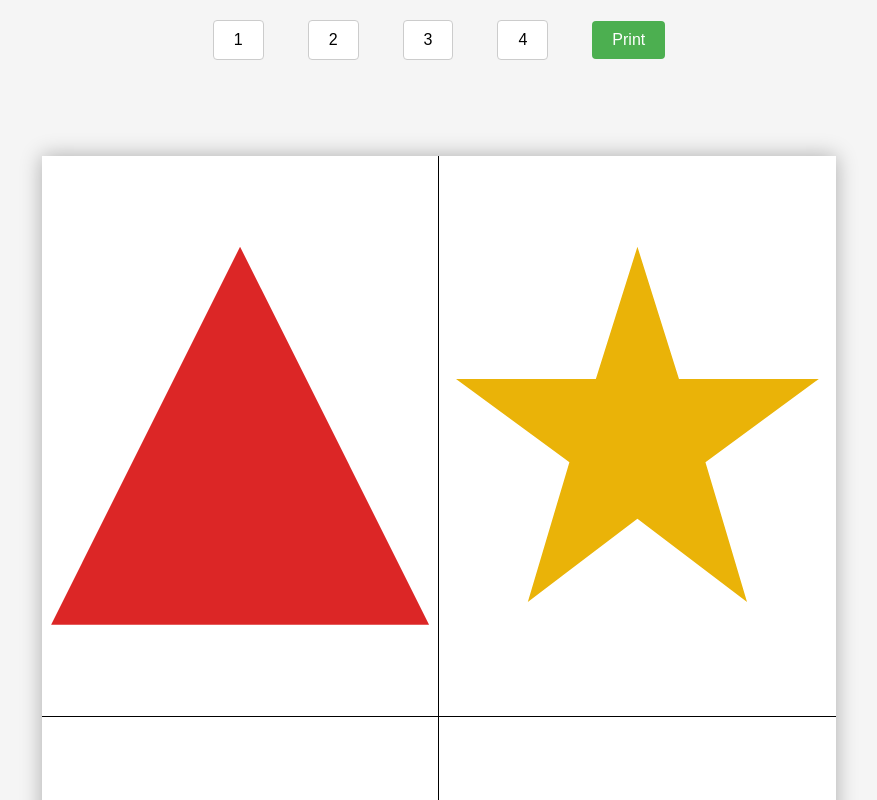
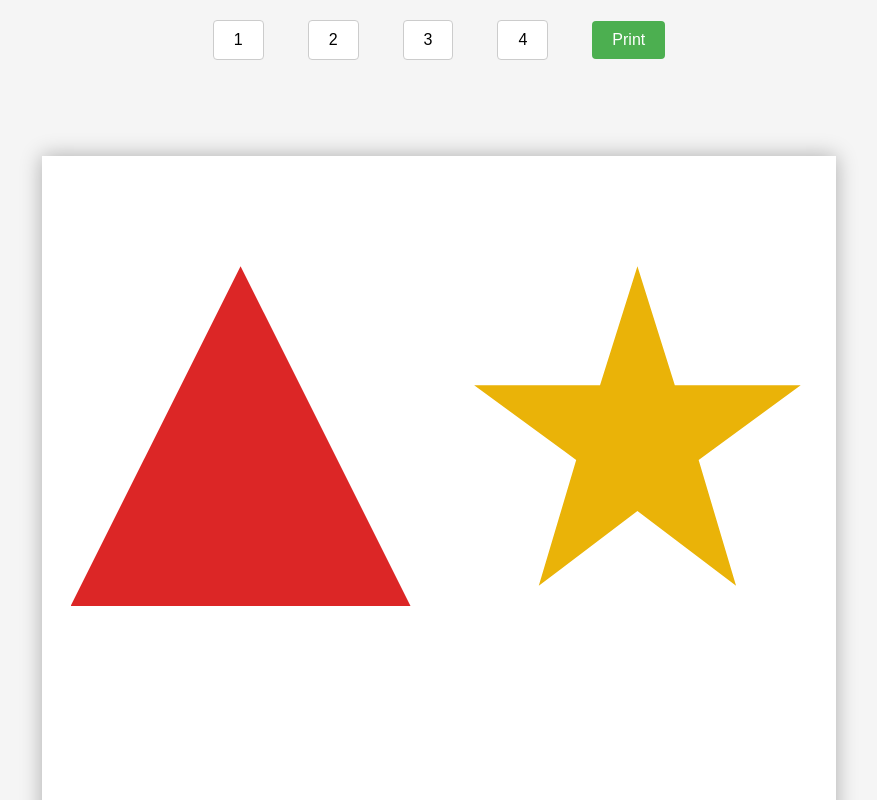
Before and after one commit to 71002-cloud/a4-page-to-print---carsten, a website built with Vite: page index.html in a window 1280 px wide. Shown: the top 800 px of the page, without its empty margins (201-1078 px from the left). Built offline with nearby package versions, Linux system fonts and the light colour scheme.

Commit message:
fix sizes

```diff
--- a/src/style.css
+++ b/src/style.css
@@ -32,19 +32,9 @@ div {
   border: none;
 }
 
-.color:nth-child(1),
-.color:nth-child(2) {
-  border-bottom: 0.2mm solid #000;
-}
-
-.color:nth-child(1),
-.color:nth-child(3) {
-  border-right: 0.2mm solid #000;
-}
-
 .shape {
-  width: 100mm;
-  height: 100mm;
+  width: 90mm;
+  height: 90mm;
   background-color: var(--shape-color);}
 
 .triangle {
```
